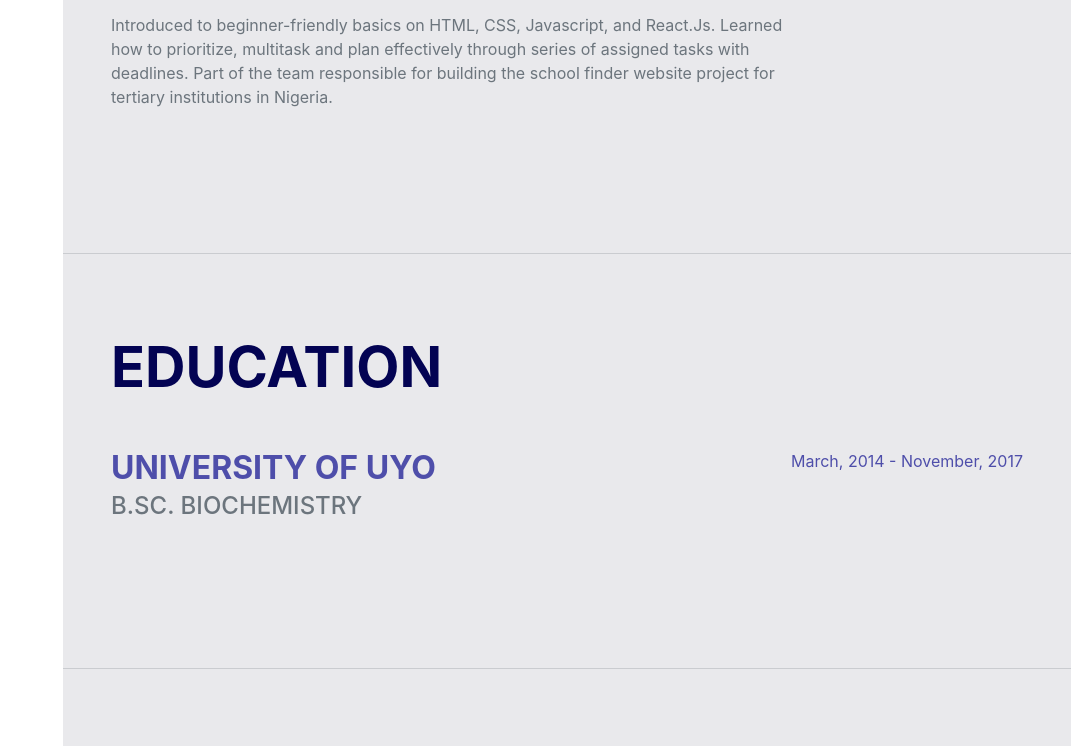
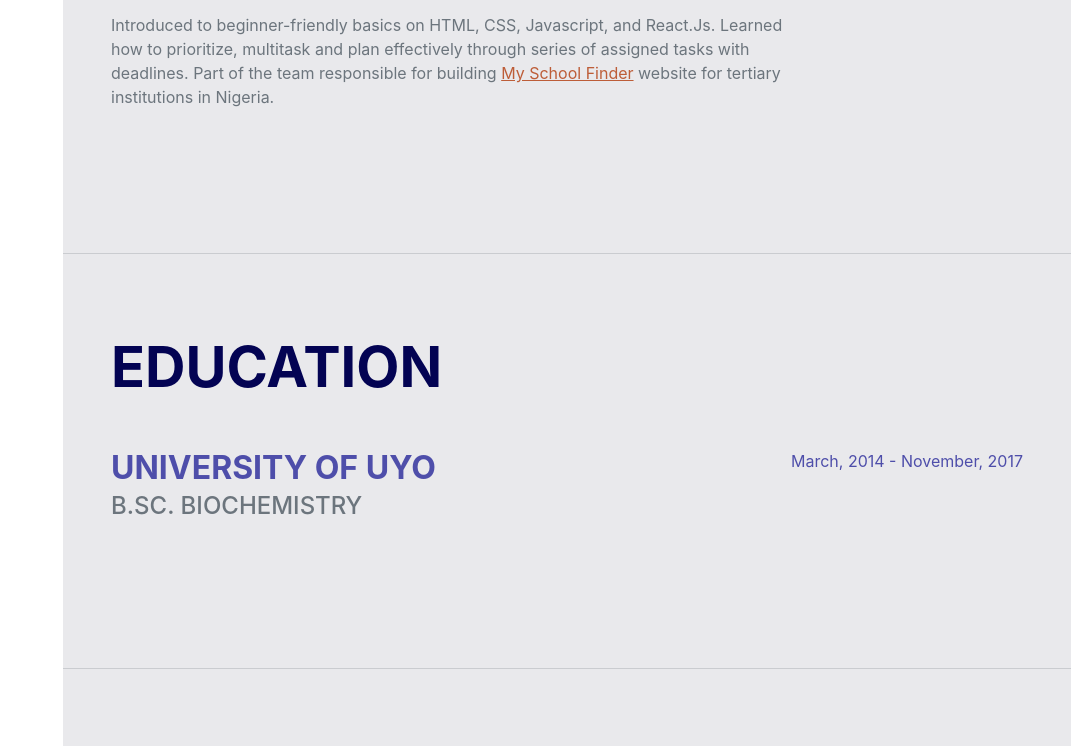
Before and after one commit to Yhubiecode/HNG-stage-2-task, a plain HTML site: page resume/index.html in a window 1280 px wide. Shown: the part 1261-2007 px from the top of the page, without its empty margins (209-1280 px from the left). Drawn offline with nearby package versions, Linux system fonts and the light colour scheme; a web font is replaced by a local one.

Commit message:
Add project done to portfolio

```diff
--- a/resume/css/main.css
+++ b/resume/css/main.css
@@ -25,8 +25,6 @@
 .logo {
     width: 2rem;
     height: 2rem;
-
-    /* margin-bottom: 50px;? */
 }
 .tx-bold{
     font-weight: 700;
--- a/resume/index.html
+++ b/resume/index.html
@@ -97,7 +97,7 @@
                                 </div>
                                 <div class="subheading mb-3">Zuri Team</div>
                             </div>
-                            <p> Introduced to beginner-friendly basics on HTML, CSS, Javascript, and React.Js. Learned how to prioritize, multitask and plan effectively through series of assigned tasks with deadlines. Part of the team responsible for building the school finder website project for tertiary institutions in Nigeria. </p>
+                            <p> Introduced to beginner-friendly basics on HTML, CSS, Javascript, and React.Js. Learned how to prioritize, multitask and plan effectively through series of assigned tasks with deadlines. Part of the team responsible for building <a href="https://objective-tesla-6a93c3.netlify.app/">My School Finder</a> website for tertiary institutions in Nigeria. </p>
                         </div>
                         <div class="flex-shrink-0"><span class="txt-primary"> February, 2021 - July, 2021</span></div>
                     </div>
```
